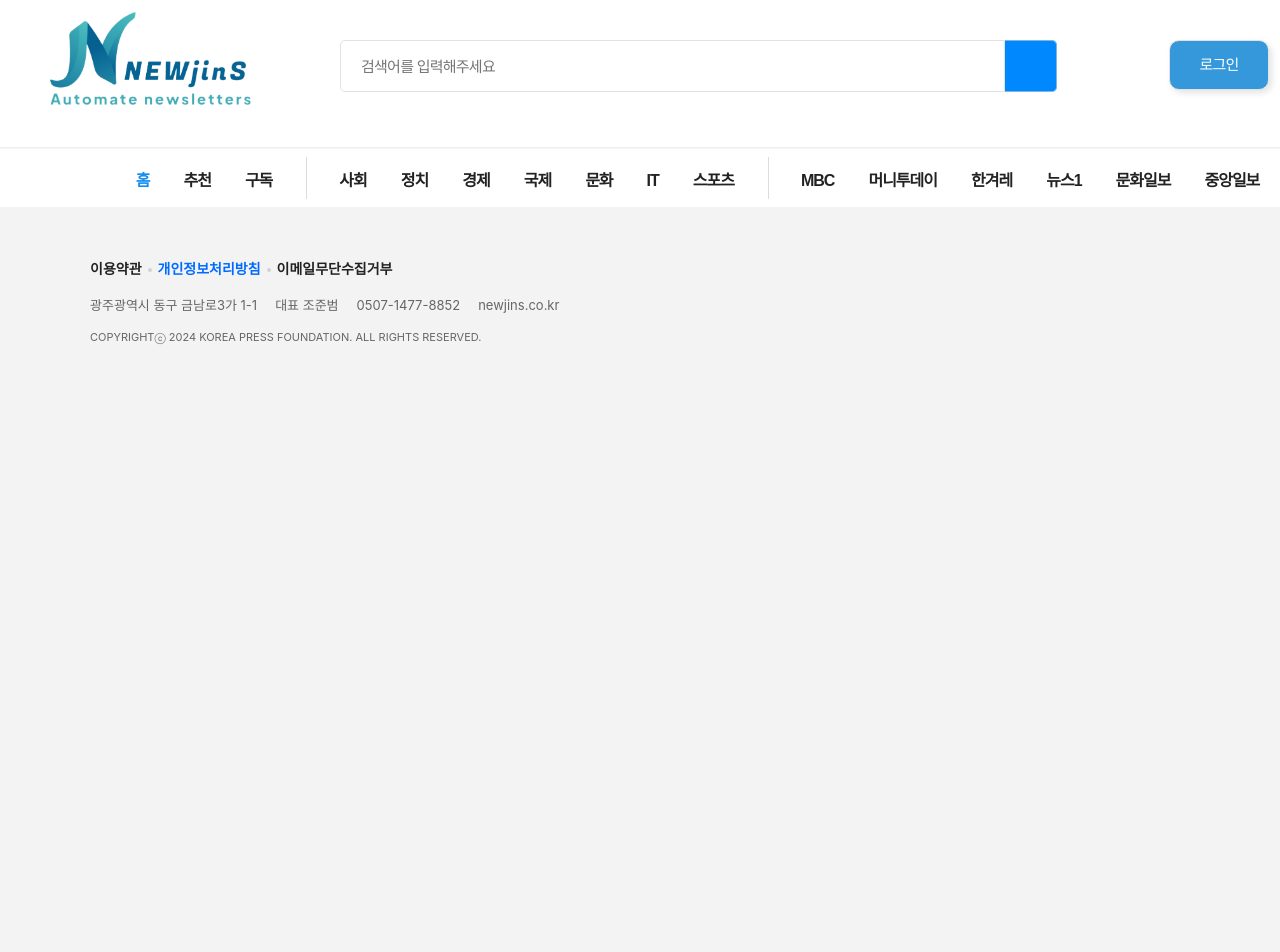
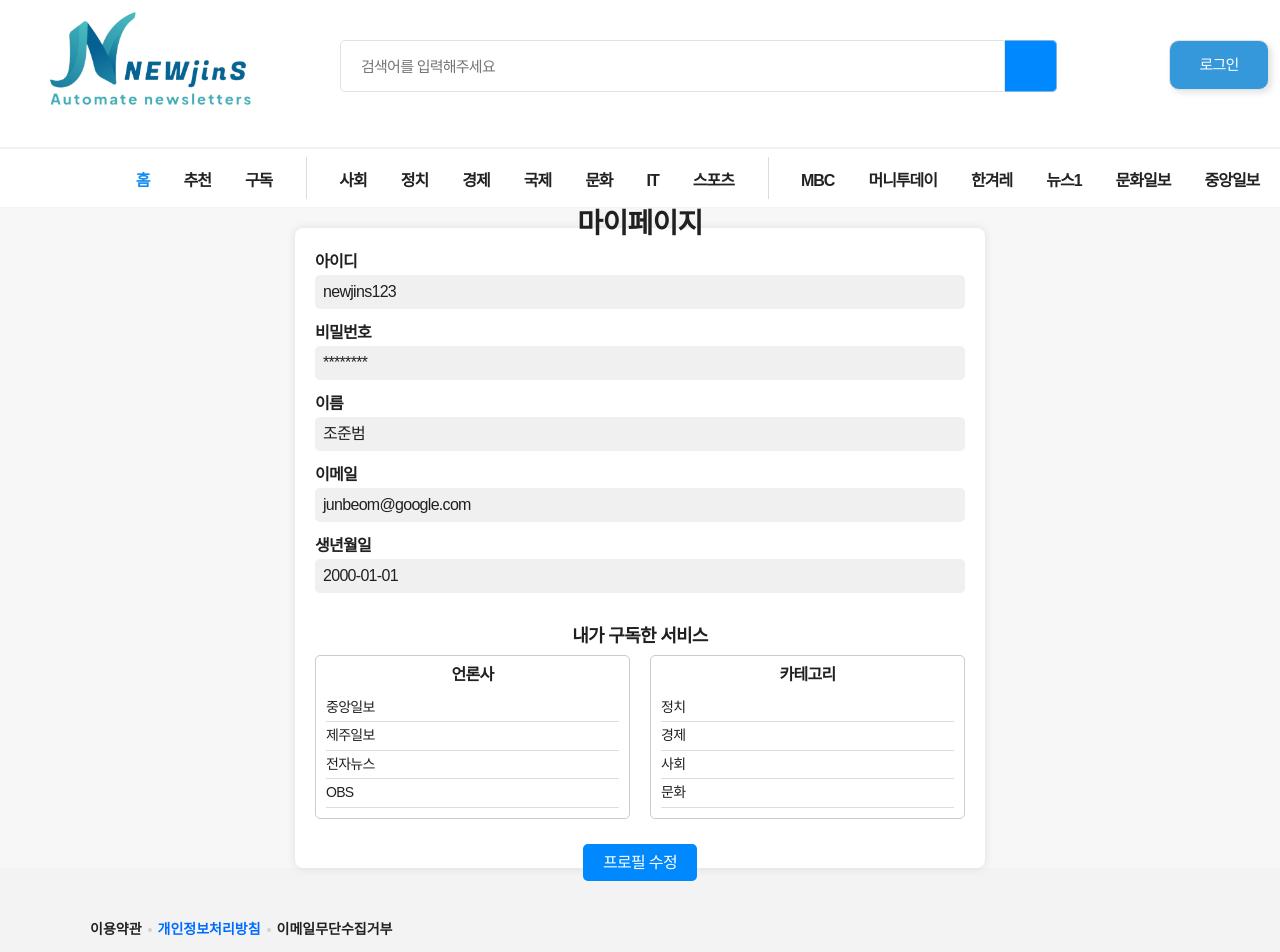
Before and after one commit to junbeom09/codequad, a React (Create React App) app in the folder src/main/newjeansfront/: page /myPage in a window 1280 px wide. Shown: the top 952 px of the page. Built offline with nearby package versions, Linux system fonts and the light colour scheme.

Commit message:
마이페이지

```diff
--- /dev/null
+++ b/src/main/newjeansfront/src/webapp/Components/MyPage.jsx
@@ -0,0 +1,56 @@
+import React from 'react';
+import "../assets/css/myPage.css";
+
+const MyPage = () => {
+    return (
+        <div className="root">
+            <div className="container">
+                <h1>마이페이지</h1>
+                <div className="info-group">
+                    <label htmlFor="id">아이디</label>
+                    <p id="id">newjins123</p>
+                </div>
+                <div className="info-group">
+                    <label htmlFor="password">비밀번호</label>
+                    <p id="password">********</p>
+                </div>
+                <div className="info-group">
+                    <label htmlFor="name">이름</label>
+                    <p id="name">조준범</p>
+                </div>
+                <div className="info-group">
+                    <label htmlFor="email">이메일</label>
+                    <p id="email">junbeom@google.com</p>
+                </div>
+                <div className="info-group">
+                    <label htmlFor="dob">생년월일</label>
+                    <p id="dob">2000-01-01</p>
+                </div>
+                <div className="subscriptions-title">내가 구독한 서비스</div>
+                <div className="subscriptions">
+                    <div>
+                        <h2>언론사</h2>
+                        <ul>
+                            <li>중앙일보</li>
+                            <li>제주일보</li>
+                            <li>전자뉴스</li>
+                            <li>OBS</li>
+                        </ul>
+                    </div>
+                    <div>
+                        <h2>카테고리</h2>
+                        <ul>
+                            <li>정치</li>
+                            <li>경제</li>
+                            <li>사회</li>
+                            <li>문화</li>
+                        </ul>
+                    </div>
+                </div>
+                <a href="editpage.html" className="btn-edit-profile">프로필 수정</a>
+            </div>
+        </div>
+    );
+};
+
+export default MyPage;
--- /dev/null
+++ b/src/main/newjeansfront/src/webapp/assets/css/myPage.css
@@ -0,0 +1,143 @@
+.root {
+    font-family: Arial, sans-serif;
+    margin: 0;
+    padding: 0;
+    display: flex;
+    flex-direction: column;
+    align-items: center;
+    background-color: #f7f7f7;
+}
+
+.container {
+    background-color: white;
+    padding: 20px;
+    border-radius: 8px;
+    box-shadow: 0 0 10px rgba(0, 0, 0, 0.1);
+    width: 650px;
+    margin-top: 20px;
+    display: flex;
+    flex-direction: column;
+    align-items: center;
+    position: relative;
+    z-index: 2;
+}
+
+h1 {
+    text-align: center;
+    margin-bottom: 20px;
+}
+
+.info-group {
+    margin-bottom: 15px;
+    width: 100%;
+    font-size: 16px;
+}
+
+.info-group label {
+    display: block;
+    font-weight: bold;
+    margin-bottom: 5px;
+}
+
+.info-group p {
+    padding: 8px;
+    background-color: #f0f0f0;
+    border-radius: 5px;
+}
+
+.subscriptions-title {
+    text-align: center;
+    margin-top: 20px;
+    margin-bottom: 10px;
+    font-size: 18px;
+    font-weight: bold;
+}
+
+.subscriptions {
+    display: flex;
+    justify-content: space-between;
+    width: 100%;
+    gap: 20px;
+}
+
+.subscriptions div {
+    width: 48%;
+    border: 1px solid #ccc;
+    padding: 10px;
+    border-radius: 5px;
+    max-height: 200px;
+    overflow-y: auto;
+}
+
+.subscriptions div::-webkit-scrollbar {
+    width: 8px;
+}
+
+.subscriptions div::-webkit-scrollbar-track {
+    background: #f1f1f1;
+}
+
+.subscriptions div::-webkit-scrollbar-thumb {
+    background: #888;
+    border-radius: 4px;
+}
+
+.subscriptions div::-webkit-scrollbar-thumb:hover {
+    background: #555;
+}
+
+.subscriptions h2 {
+    text-align: center;
+    margin-bottom: 10px;
+    font-size: 16px;
+    font-weight: bold;
+}
+
+.subscriptions ul {
+    list-style-type: none;
+    padding: 0;
+}
+
+.subscriptions ul li {
+    padding: 5px 0;
+    border-bottom: 1px solid #ddd;
+}
+
+.background-image {
+    position: fixed;
+    top: 0;
+    left: 0;
+    width: 100%;
+    height: 100%;
+    z-index: 1;
+    background-size: cover;
+    background-repeat: no-repeat;
+    opacity: 0.2;
+}
+
+body img {
+    max-height: 75px;
+    height: auto;
+    display: flex;
+    align-items: center;
+}
+
+img.google-icon {
+    margin-right: 20px;
+}
+
+.btn-edit-profile {
+    margin-top: 25px;
+    padding: 10px 20px;
+    font-size: 16px;
+    background-color: #0089ff;
+    color: white;
+    border: none;
+    border-radius: 5px;
+    cursor: pointer;
+    text-decoration: none;
+}
+
+.btn-edit-profile:hover {
+    background-color: #0078e0;
+}
--- a/src/main/newjeansfront/src/webapp/mainpage.jsx
+++ b/src/main/newjeansfront/src/webapp/mainpage.jsx
@@ -13,6 +13,7 @@ import newjins_row_logo from './assets/img/newjins_row_logo.jpg';
 import Login from "./Components/Login.jsx";
 import SignUp from "./Components/SignUp.jsx";
 import SignUp2 from "./Components/SignUp2";
+import MyPage from "./Components/MyPage";
 const Mainpage = () => {
     const getCate = async (e) => {
         try {
@@ -139,8 +140,8 @@ const Mainpage = () => {
                                     <span className="txt_gnb">JTBC</span></a></li>
                                 <li><a href="" className="link_gnb">
                                     <span className="txt_gnb">YTN</span></a></li>
-                                <li><a href="" className="link_gnb">
-                                    <span className="txt_gnb">조선일보</span></a></li>
+                                <li><Link to="/myPage" className="link_gnb">
+                                    <span className="txt_gnb">조선일보</span></Link></li>
                             </ul>
                         </div>
                     </nav>
@@ -156,6 +157,7 @@ const Mainpage = () => {
                     <Route path='/login' element={<Login/>}/>
                     <Route path='/signUp' element={<SignUp/>}/>
                     <Route path='/signUp2' element={<SignUp2/>}/>
+                    <Route path='/myPage' element={<MyPage/>}/>
                 </Routes>
 
                 {/*// <!-- footer -->*/}
```
